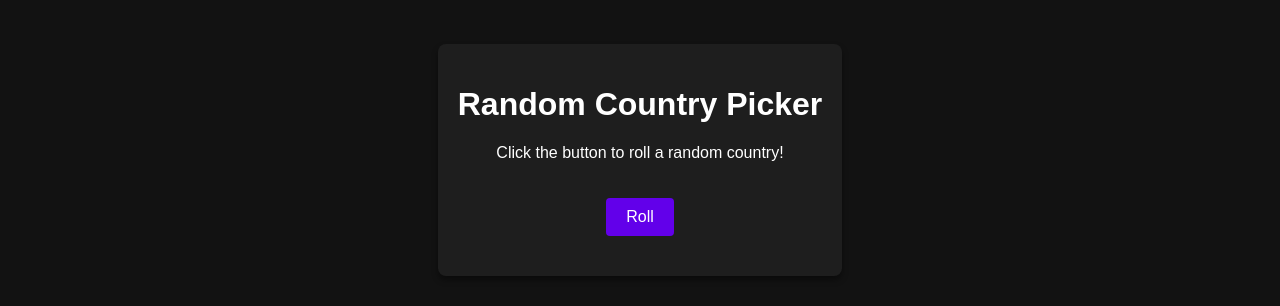
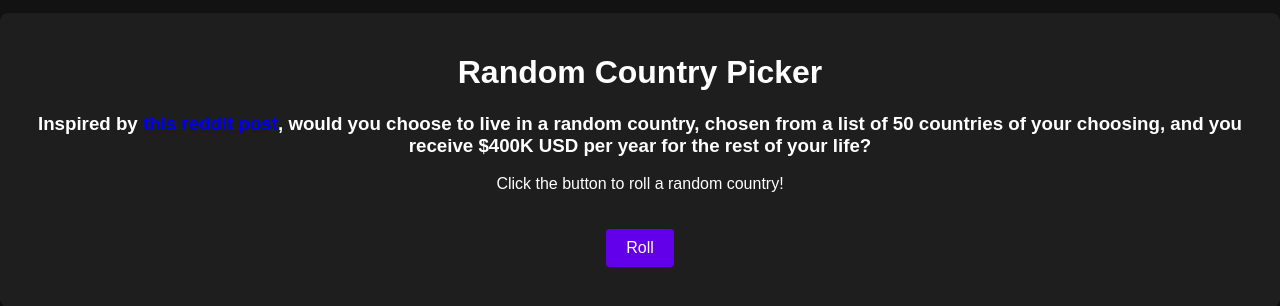
Before and after one commit to SgtKnux/50countries, a plain HTML site: page index.html in a window 1280 px wide. Shown: the part 240-546 px from the top of the page. Drawn offline with Linux system fonts and the light colour scheme.

Commit message:
Update index.html

```diff
--- a/index.html
+++ b/index.html
@@ -45,6 +45,8 @@
 <body>
   <div id="container">
     <h1>Random Country Picker</h1>
+    <h3>Inspired by <a href="https://www.reddit.com/r/hypotheticalsituation/s/jcQ9SFLr4j">this reddit post</a>,
+    would you choose to live in a random country, chosen from a list of 50 countries of your choosing, and you receive $400K USD per year for the rest of your life?</h3>
     <p>Click the button to roll a random country!</p>
     <button onclick="generateCountry()">Roll</button>
     <div id="result"></div>
```
